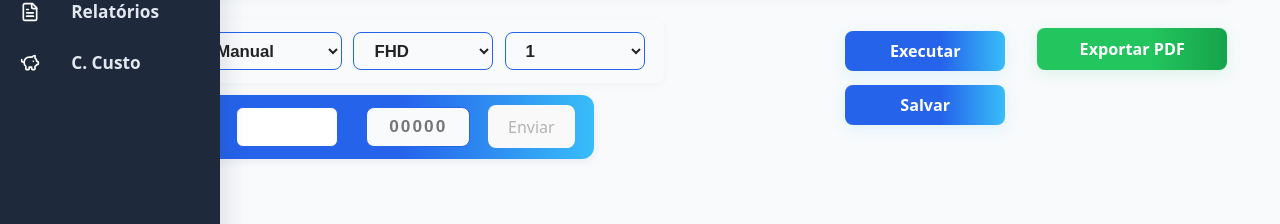
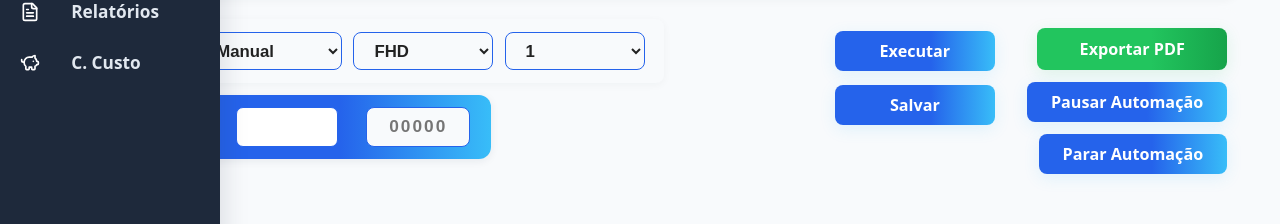
Before and after one commit to VinyChagas/Frontend, a React (Vite) app: page /validador in a window 1280 px wide. Shown: the part 173-397 px from the top of the page. Built offline with nearby package versions, Linux system fonts and the light colour scheme; no server answers.

Commit message:
Stage2.4
Ajustes para funcionamento do modo manual para receber o captcha no front.

```diff
--- a/src/pages/Validador.tsx
+++ b/src/pages/Validador.tsx
@@ -20,9 +20,15 @@ const [linhaCaptchaAtual, setLinhaCaptchaAtual] = useState<number | null>(null);
 // Captura o captcha enviado pelo backend via socket e exibe para o usuário
 useEffect(() => {
   function handleCaptcha(data: { linha: number; imagem: string }) {
+    // Se for o mesmo captcha (mesma linha), só atualiza a imagem e limpa o input
     setCaptchaImgBase64(data.imagem);
-    setLinhaCaptchaAtual(data.linha);
     setCaptchaInput("");
+    setLinhaCaptchaAtual((linhaAtual) => {
+      // Se for um novo captcha para a mesma linha, mantém a linha
+      if (linhaAtual === data.linha) return linhaAtual;
+      // Se for para outra linha, atualiza
+      return data.linha;
+    });
   }
   socket.on("captcha", handleCaptcha);
   return () => {
@@ -31,19 +37,16 @@ useEffect(() => {
 }, []);
 
 // Função para enviar a resposta do captcha para o backend via socket
-function enviarCaptchaParaBackend() {
-  if (captchaInput && linhaCaptchaAtual != null) {
+function enviarCaptchaParaBackend(valor?: string) {
+  const resposta = valor !== undefined ? valor : captchaInput;
+  if (resposta && resposta.length === 5 && linhaCaptchaAtual != null) {
     socket.emit("captcha-resposta", {
       linha: linhaCaptchaAtual,
-      resposta: captchaInput
+      resposta
     });
-    setCaptchaImgBase64(null);
-    setCaptchaInput("");
-    setLinhaCaptchaAtual(null);
+    // Não limpa o estado aqui! Só limpa quando o backend retornar sucesso para a linha
   }
 }
-  const filaExecucaoRef = useRef<any[]>([]);
-  useEffect(() => { filaExecucaoRef.current = filaExecucao; }, [filaExecucao]);
 
 
 // Consolidado: único useEffect para socket.on("progresso")
@@ -62,13 +65,23 @@ useEffect(() => {
       );
 
       if (status.toLowerCase().includes("sucesso")) {
-        // Move para o final da lista
+        // Se for sucesso para a linha do captcha, limpa o estado de captcha
+        if (linhaCaptchaAtual === linha) {
+          setCaptchaImgBase64(null);
+          setCaptchaInput("");
+          setLinhaCaptchaAtual(null);
+        }
         const linhaSucesso = atualizadas.find((l) => l.linha === linha);
         const semLinha = atualizadas.filter((l) => l.linha !== linha);
-        return [...semLinha, linhaSucesso];
+        return linhaSucesso ? [...semLinha, linhaSucesso] : semLinha;
       }
+      // Se for erro, só remove da lista se NÃO for a linha do captcha atual
       if (status.toLowerCase().includes("erro")) {
-        // Remove da lista de ativas
+        if (linhaCaptchaAtual === linha) {
+          // Mantém a linha para permitir nova tentativa de captcha
+          return atualizadas;
+        }
+        // Remove da lista de ativas normalmente para outros casos
         return atualizadas.filter((l) => l.linha !== linha);
       }
       return atualizadas;
@@ -86,7 +99,7 @@ useEffect(() => {
   return () => {
     socket.off("progresso", handleProgresso);
   };
-}, []);
+}, [linhaCaptchaAtual]);
 
 
 useEffect(() => {
@@ -423,6 +436,19 @@ const [modoLogin,      setModoLogin]      = useState<'automatico' | 'manual'>('m
 const [resolucao,      setResolucao]      = useState<'FHD' | 'QHD'>('FHD');
 const [qtdNavegadores, setQtdNavegadores] = useState<number>(1);
 
+const captchaTimeout = useRef<ReturnType<typeof setTimeout> | null>(null);
+
+function handleCaptchaInputChange(e: React.ChangeEvent<HTMLInputElement>) {
+  const value = e.target.value.replace(/\D/g, '').slice(0, 5);
+  setCaptchaInput(value);
+  if (captchaTimeout.current) clearTimeout(captchaTimeout.current);
+  if (value.length === 5) {
+    captchaTimeout.current = setTimeout(() => {
+      enviarCaptchaParaBackend(value);
+    }, 500); // 500ms debounce
+  }
+}
+
 return (
   <div className="validador-container">
     <div className="validador-top-row">
@@ -499,18 +525,9 @@ return (
               pattern="[0-9]*"
               inputMode="numeric"
               value={captchaInput}
-              onChange={e => setCaptchaInput(e.target.value.replace(/\D/g, '').slice(0, 5))}
-              onKeyDown={e => { if (e.key === 'Enter') enviarCaptchaParaBackend(); }}
+              onChange={handleCaptchaInputChange}
               placeholder="00000"
             />
-            <button
-              className="validador-captcha-btn"
-              type="button"
-              onClick={enviarCaptchaParaBackend}
-              disabled={!captchaInput || captchaInput.length !== 5}
-            >
-              Enviar
-            </button>
           </div>
         )}
       </div>
@@ -529,6 +546,28 @@ return (
         >
           Exportar PDF
         </button>
+        <button
+          className="validador-btn-executar"
+          type="button"
+          style={{ marginTop: 12 }}
+          onClick={async () => {
+            await fetch("http://localhost:4000/api/pausar-automacao", { method: "POST" });
+            alert("Automação pausada!");
+          }}
+        >
+          Pausar Automação
+        </button>
+        <button
+          className="validador-btn-executar"
+          type="button"
+          style={{ marginTop: 12 }}
+          onClick={async () => {
+            await fetch("http://localhost:4000/api/parar-automacao", { method: "POST" });
+            alert("Automação parada!");
+          }}
+        >
+          Parar Automação
+        </button>
       </div>
     </div>
 
--- a/src/styles/Validador.scss
+++ b/src/styles/Validador.scss
@@ -913,4 +913,5 @@
   font-weight: 700;
   letter-spacing: 2px;
   text-align: center;
+  color: #111 !important;
 }
```
